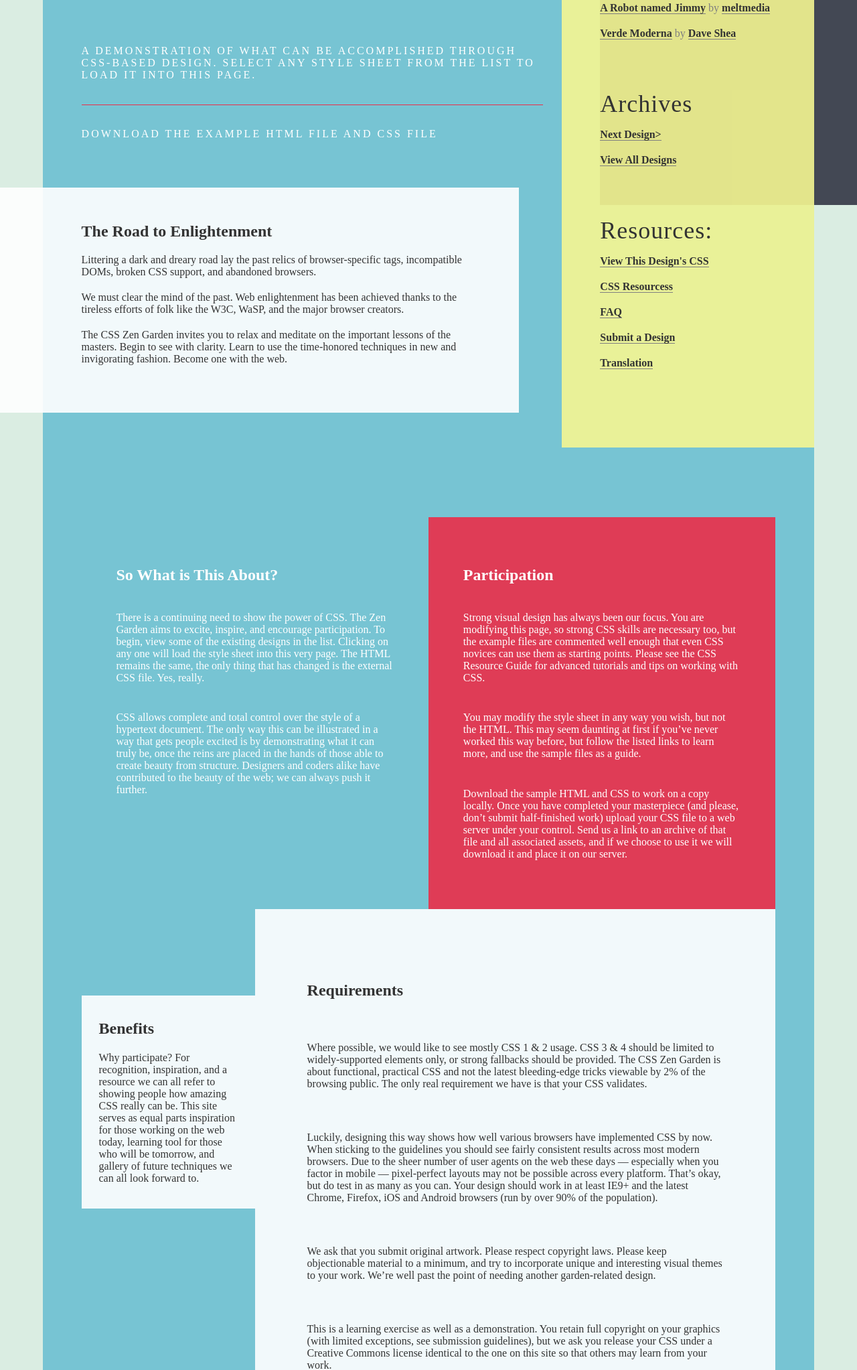
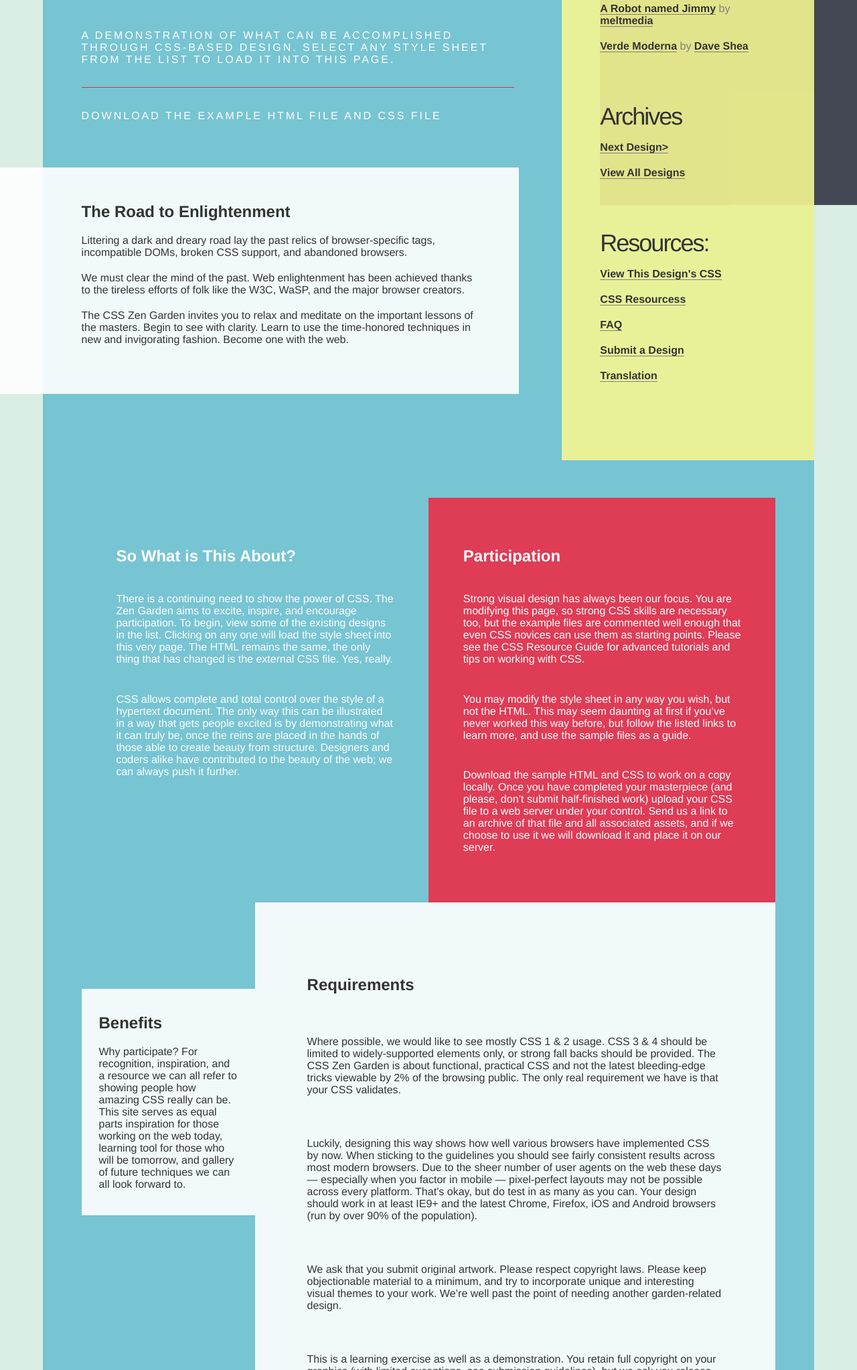
Before and after one commit to Lambdaphile/beauty-of-css, a plain HTML site: page index.html in a window 1280 px wide. Shown: the part 494-2539 px from the top of the page at 67% size. Drawn offline with Linux system fonts and the light colour scheme.

Commit message:
Refactored CSS code.

```diff
--- a/css/_parts.scss
+++ b/css/_parts.scss
@@ -1,71 +1,74 @@
-%border-bottom {
+%border-bottom
+{
     border-bottom: 1px solid #ea2e49;
 }
 
-.page-wrapper {
-    font-family: 'Office Code Pro D Medium', serif;
+.page-wrapper
+{
+    font-family: Helvetica, Verdana, serif;
     font-size: 16px;
+    font-weight: 100;
 
     position: relative;
 
     margin: 5%;
     padding: 4.5%;
 
+    color: #fff;
     background-color: #77c4d3;
 }
 
-header {
+header
+{
     margin-right: 30%;
 
-    h1 {
+    h1
+    {
         font-size: 1.5em;
         font-weight: 300;
 
         display: inline-block;
-        flex: 1;
 
         padding: 20px 20px;
 
         letter-spacing: 2px;
         text-transform: uppercase;
 
-        color: #ffffff;
         background: #ea2e49;
     }
 
-    h2 {
+    h2
+    {
         font-size: 7em;
         font-weight: 900;
-        line-height: 140px;
-
-        display: block;
 
         margin-top: 3%;
 
-        letter-spacing: 0;
-
-        color: #ffffff;
+        letter-spacing: -3px;
     }
 
-    section {
-        margin: 5% 5% 0 0;
+    section
+    {
+        margin: 5% 11% 0 0;
         padding-bottom: 5%;
 
         letter-spacing: 3px;
         text-transform: uppercase;
 
-        color: #ffffff;
-
-        p {
+        p
+        {
             padding: 5% 0 5% 0;
         }
-        :nth-child(1) {
+
+        :nth-child(1)
+        {
             @extend %border-bottom;
         }
     }
 }
 
-aside {
+aside
+{
     position: absolute;
     z-index: 1;
     top: 2%;
@@ -77,129 +80,163 @@ aside {
     opacity: 1;
     background-color: rgba(246, 247, 146, .9);
 
-    h3 {
+    h3
+    {
         font-size: 2.25em;
         font-weight: 100;
         line-height: 1em;
 
         padding: .5em 0 .25em 0;
 
-        letter-spacing: 1px;
+        letter-spacing: -2px;
 
-        color: #333333;
+        color: #333;
     }
 
-    nav {
+    nav
+    {
         margin-bottom: 50px;
     }
 
-    li {
+    li
+    {
         padding: 10px 0 10px 0;
 
         list-style: none;
 
         color: gray;
 
-        a {
-            font-size: 16px;
+        a
+        {
             font-weight: 600;
 
             text-decoration: none;
 
-            color: #333333;
+            color: #333;
             border-bottom-color: gray;
+
             @extend %border-bottom;
         }
 
-        a:hover {
+        a:hover
+        {
             @extend %border-bottom;
         }
     }
 }
 
-.preamble {
+.preamble
+{
     margin-right: 37%;
     margin-left: -30%;
     padding: 5% 5% 5% 30%;
 
-    color: #333333;
+    color: #333;
     background-color: rgba(255,255,255,.9);
 
-    h2 {
+    h2
+    {
         margin-bottom: 20px;
     }
 
-    p {
+    p
+    {
         margin-bottom: 20px;
     }
 }
 
-main {
+main
+{
     position: relative;
     z-index: 2;
+
     display: grid;
+
+    margin: 15% 0 0 0;
+
+    color: #fff;
+
     grid-template-columns: 1fr 1fr 1fr 1fr;
-    margin: 15% 0 0 0;
-    color: #ffffff;
-    article {
 
+    article
+    {
         padding: 10%;
 
-
         h2,
-        p {
+        p
+        {
             padding: 5% 0 5% 0;
         }
     }
 
-    article:nth-child(1) {
+    article:nth-child(1)
+    {
         grid-column: 1 / 3;
-        row: 1;
     }
-    article:nth-child(2) {
-        grid-column: 3/5;
+
+    article:nth-child(2)
+    {
         opacity: 1;
         background-color: rgba(234,46,73,.9);
+
+        grid-column: 3/5;
     }
 
-    article:nth-child(3) {
+    article:nth-child(3)
+    {
         margin-top: 50%;
+
+        color: #333;
+        background-color: rgba(255,255,255,.9);
+
         grid-column: 1/2;
-        row: 2;
-        color: #333333;
-        background-color: rgba(255,255,255,0.9)
     }
 
-    article:nth-child(4) {
+    article:nth-child(4)
+    {
+        color: #333;
+        background-color: rgba(255,255,255,.9);
+
         grid-column: 2 / 5;
         grid-row: 2/ 4;
-        color: #333333;
-        background-color: rgba(255,255,255,0.9);
 
-        p:nth-child(5) {
+        p:nth-child(5)
+        {
             @extend %border-bottom;
         }
-        p:nth-child(6) {
+
+        p:nth-child(6)
+        {
             text-transform: uppercase;
         }
     }
 }
 
-footer {
-    padding-right: 120px;
-    padding-top: 2%;
-    padding-left: 3%;
-    padding-bottom: 2%;
+footer
+{
+    display: inline-block;
+
+    padding: 2% 120px 2% 3%;
+
     word-spacing: 2px;
-    background-color: rgba(246,247,146,0.9);
-    display: inline-block;
-    a {
-        color: #333333;
+
+    background-color: rgba(246,247,146,.9);
+
+    a
+    {
         text-decoration: none;
+
+        color: #333;
         border-bottom: 1px solid gray;
     }
+
+    a:hover
+    {
+        @extend %border-bottom;
+    }
 }
-.decorative-rec {
+.decorative-rec
+{
     position: fixed;
     top: 0;
     right: 0;
--- a/index.html
+++ b/index.html
@@ -61,7 +61,7 @@
       <article>
         <h2>Requirements</h2>
         <p>
-          Where possible, we would like to see mostly CSS 1 & 2 usage. CSS 3 & 4 should be limited to widely-supported elements only, or strong fallbacks should be provided. The CSS Zen Garden is about functional, practical CSS and not the latest bleeding-edge tricks viewable by 2% of the browsing public. The only real requirement we have is that your CSS validates.
+          Where possible, we would like to see mostly CSS 1 & 2 usage. CSS 3 & 4 should be limited to widely-supported elements only, or strong fall backs should be provided. The CSS Zen Garden is about functional, practical CSS and not the latest bleeding-edge tricks viewable by 2% of the browsing public. The only real requirement we have is that your CSS validates.
         </p>
         <p>
           Luckily, designing this way shows how well various browsers have implemented CSS by now. When sticking to the guidelines you should see fairly consistent results across most modern browsers. Due to the sheer number of user agents on the web these days — especially when you factor in mobile — pixel-perfect layouts may not be possible across every platform. That’s okay, but do test in as many as you can. Your design should work in at least IE9+ and the latest Chrome, Firefox, iOS and Android browsers (run by over 90% of the population).
```
Also changed, not shown: css/styles.css, 1 other file.
